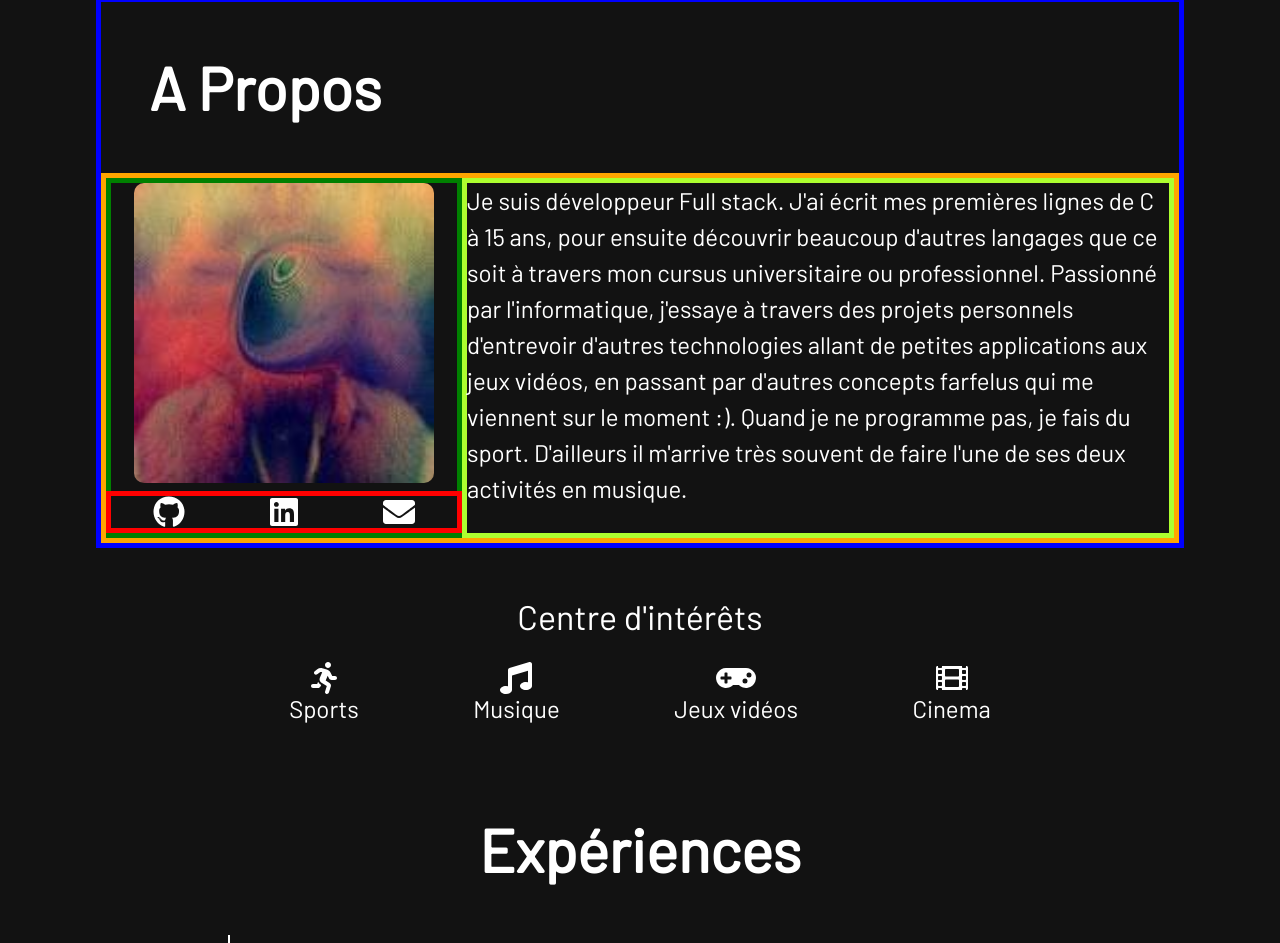
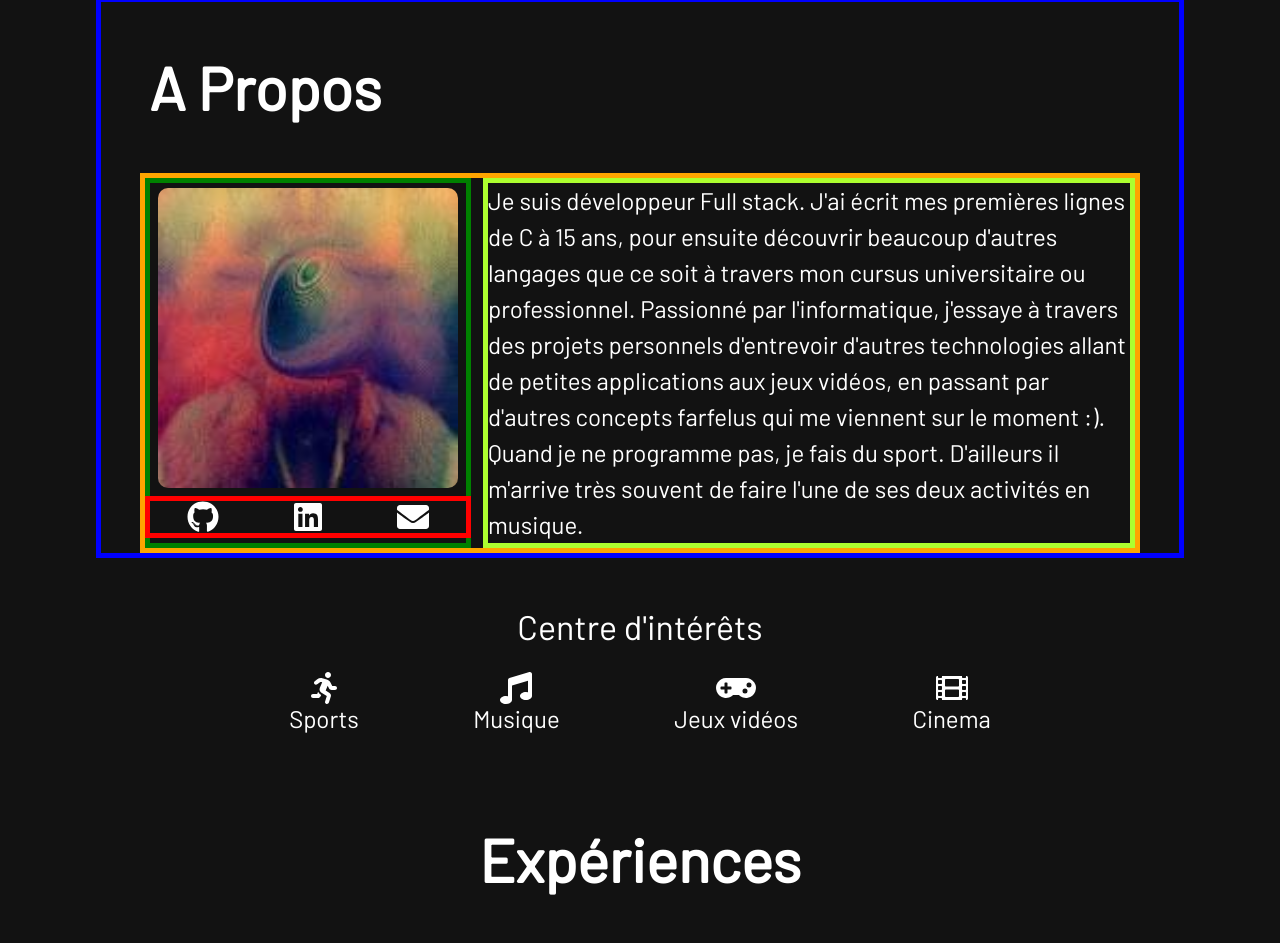
Before and after one commit to guillaume-gomez/guillaume-gomez.github.io, a React (Create React App) app: page / in a window 1280 px wide. Shown: the part 2794-3737 px from the top of the page. Built offline with nearby package versions, Linux system fonts and the light colour scheme.

Commit message:
fix width

```diff
--- a/src/views/AboutMe.css
+++ b/src/views/AboutMe.css
@@ -1,20 +1,20 @@
 .about-me-content {
   border: 5px solid blue;
-  //max-width: 1500px;
+  width:  100%;
+  height:  100%;
   display: grid;
   box-sizing: border-box;
-  width: 100%;
-  height: 100%;
   grid-template-rows: auto auto;
 }
 
 .about-me-infos {
   border: 5px solid orange;
-  max-height: 1500px;
+  max-width: 1000px;
+  margin-left: auto;
+  margin-right: auto;
   display: grid;
+  gap: 12px;
   box-sizing: border-box;
-  width: 100%;
-  height: 100%;
   grid-template-columns: 1fr 2fr;
 }
 
```
